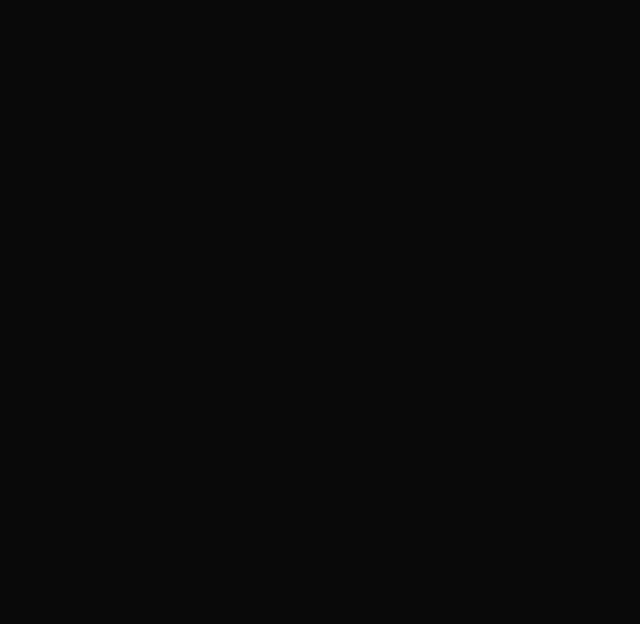
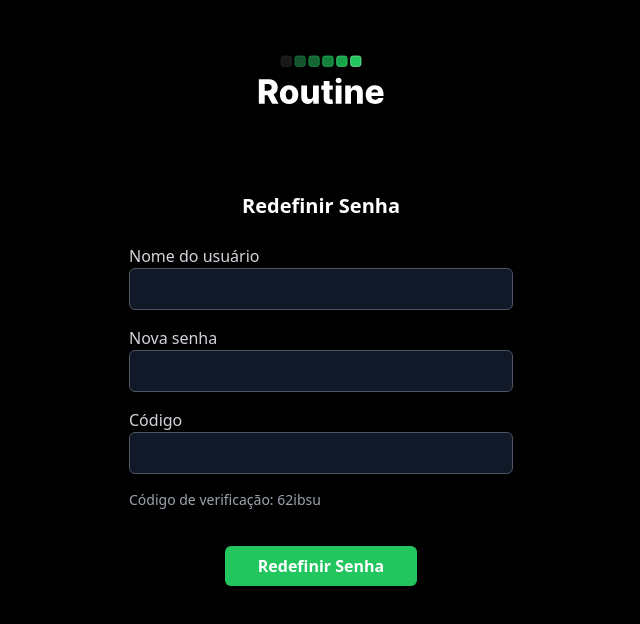
Before and after one commit to Leomendferre/TCC-Routine, a React (Vite) app in the folder web/: page /forgot-password in a window 1280 px wide. Before the commit this address had no page. Shown: the top 624 px of the page, without its empty margins (319-959 px from the left). Built offline with nearby package versions, Linux system fonts and the light colour scheme.

Commit message:
Feat: Password recovery

```diff
--- a/web/src/components/Auth.tsx
+++ b/web/src/components/Auth.tsx
@@ -27,11 +27,14 @@
     }
   };
 
+  const handleForgotPassword = () => {
+    navigate('/forgot-password');   };
+
   return (
     <div className="w-screen h-screen  bg-black">
       <div className="flex justify-center p-8">
           <img className="w-28 h-16 lg:w-32 lg:h-24" src={logoImage} alt="Routine Logo"/>
-        </div>
+      </div>
       <div className="w-screen max-w-md m-auto p-8 space-y-6 text-white shadow-md rounded-lg">
         <div className="flex justify-around">
           <button
@@ -75,6 +78,11 @@
             </button>
           </div>
         </form>
+        <div className="text-center">
+          <button onClick={handleForgotPassword} className="text-sm text-blue-400 hover:underline">
+            Esqueceu a senha?
+          </button>
+        </div>
       </div>
     </div>
   );
--- /dev/null
+++ b/web/src/components/ForgotPassword.tsx
@@ -0,0 +1,83 @@
+import React, { useState } from 'react';
+import { useNavigate } from 'react-router-dom';
+import { api } from "../lib/axios";
+
+import logoImage from '../assets/logo.svg';
+
+
+const ForgotPassword: React.FC = () => {
+  const [username, setUsername] = useState('');
+  const [newPassword, setNewPassword] = useState('');
+  const [code, setCode] = useState('');
+  const [generatedCode, setGeneratedCode] = useState(Math.random().toString(36).substring(7));
+  const navigate = useNavigate();
+
+  const handleResetPassword = async (e: React.FormEvent) => {
+    e.preventDefault();
+    if (code !== generatedCode) {
+      alert('Código incorreto!');
+      return;
+    }
+
+    try {
+      await api.post('/reset-password', { username, newPassword });
+      alert('Senha alterada com sucesso!');
+      navigate('/');
+    } catch (error) {
+      alert('Erro ao redefinir a senha');
+    }
+  };
+
+  return (
+    <div className="w-screen h-screen bg-black">
+      <div className="flex justify-center p-8">
+        <a href="/">
+          <img className="w-28 h-16 lg:w-32 lg:h-24" src={logoImage} alt="Routine Logo"/>
+        </a>
+      </div>
+      <div className="w-screen max-w-md m-auto p-8 space-y-6 text-white shadow-md rounded-lg">
+        <h1 className="text-xl font-bold text-center">Redefinir Senha</h1>
+        <form onSubmit={handleResetPassword} className="space-y-4">
+          <div>
+            <label className="block text-gray-300">Nome do usuário</label>
+            <input
+              type="text"
+              value={username}
+              onChange={(e) => setUsername(e.target.value)}
+              className="w-full px-3 py-2 bg-gray-900 border border-gray-600 rounded-md shadow-sm focus:outline-none focus:ring-1 focus:ring-blue-500"
+            />
+          </div>
+          <div>
+            <label className="block text-gray-300">Nova senha</label>
+            <input
+              type="password"
+              value={newPassword}
+              onChange={(e) => setNewPassword(e.target.value)}
+              className="w-full px-3 py-2 bg-gray-900 border border-gray-600 rounded-md shadow-sm focus:outline-none focus:ring-1 focus:ring-blue-500"
+            />
+          </div>
+          <div>
+            <label className="block text-gray-300">Código</label>
+            <input
+              type="text"
+              value={code}
+              onChange={(e) => setCode(e.target.value)}
+              className="w-full px-3 py-2 bg-gray-900 border border-gray-600 rounded-md shadow-sm focus:outline-none focus:ring-1 focus:ring-blue-500"
+            />
+          </div>
+          <p className="text-gray-400 text-sm">Código de verificação: {generatedCode}</p>
+          <div className="flex justify-center mt-0">
+            <button
+              type="submit"
+              className="w-1/2 mx-auto mt-5 py-2 py-2 mt-5 font-semibold bg-green-500 text-white rounded-md hover:bg-green-600"
+            >
+              Redefinir Senha
+            </button>
+          </div>
+        </form>
+      </div>
+    </div>
+  );
+};
+
+export default ForgotPassword;
--- a/web/src/main.tsx
+++ b/web/src/main.tsx
@@ -3,6 +3,7 @@
 import { BrowserRouter as Router, Route, Routes } from 'react-router-dom';
 import { App } from './App';
 import Auth from './components/Auth';
+import ForgotPassword from './components/ForgotPassword';
 
 
 ReactDOM.createRoot(document.getElementById('root') as HTMLElement).render(
@@ -11,6 +12,7 @@
       <Routes>
         <Route path="/" element={<Auth />} />
         <Route path="/app" element={<App />} />
+        <Route path="/forgot-password" element={<ForgotPassword />} />
       </Routes>
     </Router>
   </React.StrictMode>
```
Also changed, not shown: 2 other files (tests, documents, lock files or other folders).
